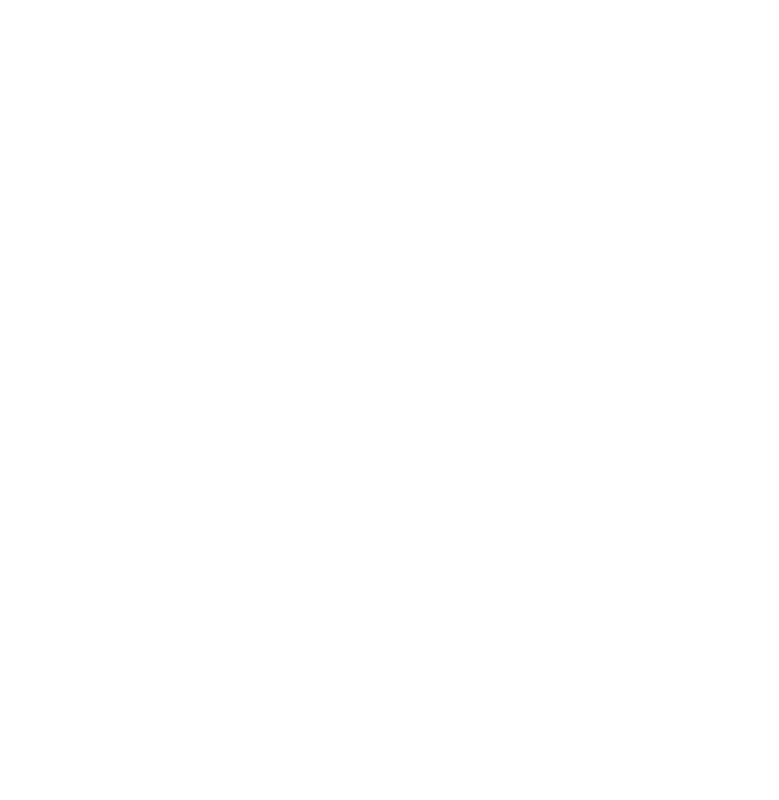
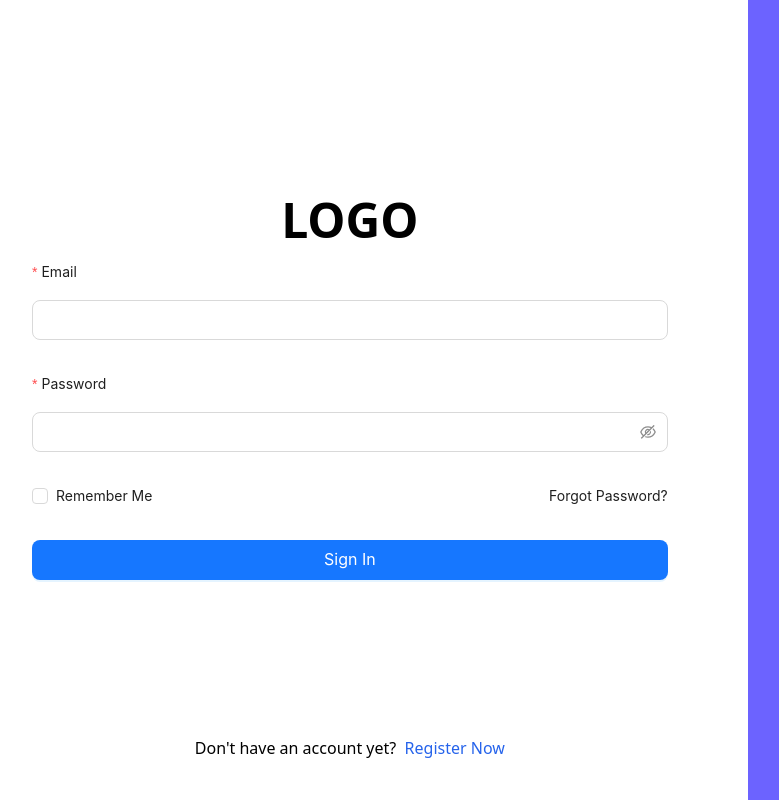
Before and after one commit to mesubasi/my-portfolio-frontend, a React (Vite) app: page /login in a window 1280 px wide. Before the commit this address had no page. Shown: the whole page, without its empty margins (48-827 px from the left). Built offline with nearby package versions, Linux system fonts and the light colour scheme.

Commit message:
Login Page Added

```diff
--- a/src/App.jsx
+++ b/src/App.jsx
@@ -4,6 +4,7 @@
 import Portfolio from "./pages/Portfolio"
 import About from "./pages/About"
 import Contact from "./pages/Contact"
+import Login from "./pages/auth/Login"
 
 function App() {
 
@@ -14,6 +15,7 @@
         <Route path="/portfolio" element={<Portfolio />} />
         <Route path="/about" element={<About />} />
         <Route path="/contact" element={<Contact />} />
+        <Route path="/login" element={<Login />} />
       </Routes>
     </>
   )
--- /dev/null
+++ b/src/pages/auth/Login.jsx
@@ -0,0 +1,60 @@
+//Login.jsx
+
+import { Button, Form, Input, Carousel, Checkbox } from 'antd'
+import { Link } from 'react-router-dom'
+
+const Login = () => {
+    const contentStyle = {
+        margin: 0,
+        height: '160px',
+        color: '#fff',
+        lineHeight: '160px',
+        textAlign: 'center',
+        background: '#364d79',
+    };
+    return (
+        <div className='h-screen'>
+            <div className='flex justify-between h-full'>
+                <div className='xl:px-20 px-10 w-full flex flex-col h-full justify-center relative'>
+                    <h1 className='text-center text-5xl font-bold mb-2'>LOGO</h1>
+                    <Form layout='vertical' size='large'>
+                        <Form.Item label="Email" name={"email"} rules={[{ required: true, message: "Email Cannot Be Blank!" }]}>
+                            <Input />
+                        </Form.Item>
+                        <Form.Item label="Password" name={"password"} rules={[{ required: true, message: "Password Cannot Be Blank!" }]}>
+                            <Input.Password />
+                        </Form.Item>
+                        <Form.Item name={"remember"} valuePropName='checked'>
+                            <div className='flex justify-between items-center'>
+                                <Checkbox>
+                                    Remember Me
+                                </Checkbox>
+                                <Link>
+                                    Forgot Password?
+                                </Link>
+                            </div>
+                        </Form.Item>
+                        <Form.Item>
+                            <Button type='primary' htmlType='submit' className='w-full' size='large'>Sign In</Button>
+                        </Form.Item>
+                    </Form>
+                    <div className='flex justify-center absolute left-0 bottom-10 w-full'>
+                        Don't have an account yet? &nbsp;
+                        <Link to="/register" className='text-blue-600'>
+                            Register Now
+                        </Link>
+                    </div>
+                </div>
+                <div className='xl:w-4/6 lg:w-3/5 md:w-1/2 md:flex hidden bg-[#6c63ff]'>
+                    <div className='w-full h-full flex items-center'>
+                        <div className='w-full'>
+
+                        </div>
+                    </div>
+                </div>
+            </div>
+        </div >
+    )
+}
+
+export default Login
```
